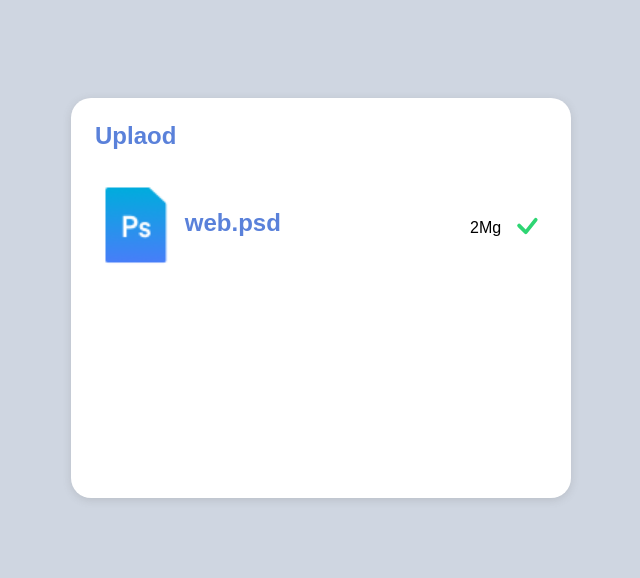
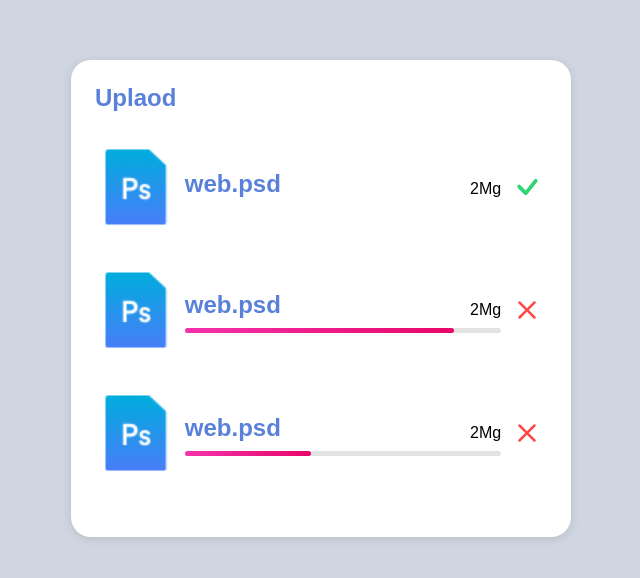
Before and after one commit to aminfarzinrad/mini-project-11-uploader-file, a plain HTML site: page index.html in a window 1280 px wide. Shown: the part 102-680 px from the top of the page, without its empty margins (319-959 px from the left). Drawn offline with Linux system fonts and the light colour scheme.

Commit message:
add the second and third files

```diff
--- a/css/app.css
+++ b/css/app.css
@@ -16,10 +16,11 @@ body{
 .uplod-section{
     background-color: #fff;
     width: 500px;
-    height: 400px;
     box-shadow: 0 2px 8px rgba(99, 99, 99, 0.2);
     padding: 1.5rem;
     border-radius: 20px;
+    max-height: 800px;
+    overflow-y: auto;
 }
 .title{
     color: #5a81da;
@@ -33,6 +34,7 @@ body{
     display: flex;
     align-items: center;
     justify-content: space-between;
+    margin-bottom: 2rem;
 }
 .image-box{}
 .info-file{
@@ -49,5 +51,19 @@ body{
     margin-bottom: 0.6rem;
     color: #5a81da;
 }
+.color{
+    color: #a4bffc;
+}
 .text2{}
+.progress{
+    width: 100%;
+    height: 5px;
+    background-color: #e3e3e3;
+    border-radius: 10px;
+}
+.progress-bar{
+    height: 100%;
+    border-radius: 10px;
+    background-image: linear-gradient(to right, #f432ac, #e70669);
+}
 .status{}
--- a/index.html
+++ b/index.html
@@ -43,6 +43,74 @@
 
                 </div>
 
+                <div class="box-wrapper">
+
+                    <div class="image-box">
+
+                        <img src="./pic/psd.PNG" alt="picture">
+
+                    </div>
+
+                    <div class="info-file">
+
+                        <div class="info-title">
+
+                            <span class="text">web.psd</span>
+
+                            <span class="text2">2Mg</span>
+
+                        </div>
+
+                        <div class="progress">
+
+                            <div class="progress-bar" style="width: 85%;"></div>
+
+                        </div>
+
+                    </div>
+
+                    <div class="status">
+
+                        <svg xmlns="http://www.w3.org/2000/svg" width="40" height="40" fill="currentColor" class="bi bi-x" viewBox="0 0 16 16" id="IconChangeColor"> <path d="M4.646 4.646a.5.5 0 0 1 .708 0L8 7.293l2.646-2.647a.5.5 0 0 1 .708.708L8.707 8l2.647 2.646a.5.5 0 0 1-.708.708L8 8.707l-2.646 2.647a.5.5 0 0 1-.708-.708L7.293 8 4.646 5.354a.5.5 0 0 1 0-.708z" id="mainIconPathAttribute" fill="#ff4747"></path> </svg>
+
+                    </div>
+
+                </div>
+
+                <div class="box-wrapper">
+
+                    <div class="image-box">
+
+                        <img src="./pic/psd.PNG" alt="picture">
+
+                    </div>
+
+                    <div class="info-file">
+
+                        <div class="info-title">
+
+                            <span class="text">web.psd</span>
+
+                            <span class="text2">2Mg</span>
+
+                        </div>
+
+                        <div class="progress">
+
+                            <div class="progress-bar" style="width: 40%;"></div>
+
+                        </div>
+
+                    </div>
+
+                    <div class="status">
+
+                        <svg xmlns="http://www.w3.org/2000/svg" width="40" height="40" fill="currentColor" class="bi bi-x" viewBox="0 0 16 16" id="IconChangeColor"> <path d="M4.646 4.646a.5.5 0 0 1 .708 0L8 7.293l2.646-2.647a.5.5 0 0 1 .708.708L8.707 8l2.647 2.646a.5.5 0 0 1-.708.708L8 8.707l-2.646 2.647a.5.5 0 0 1-.708-.708L7.293 8 4.646 5.354a.5.5 0 0 1 0-.708z" id="mainIconPathAttribute" fill="#ff4747"></path> </svg>
+
+                    </div>
+
+                </div>
+
             </div>
 
         </div>
```
